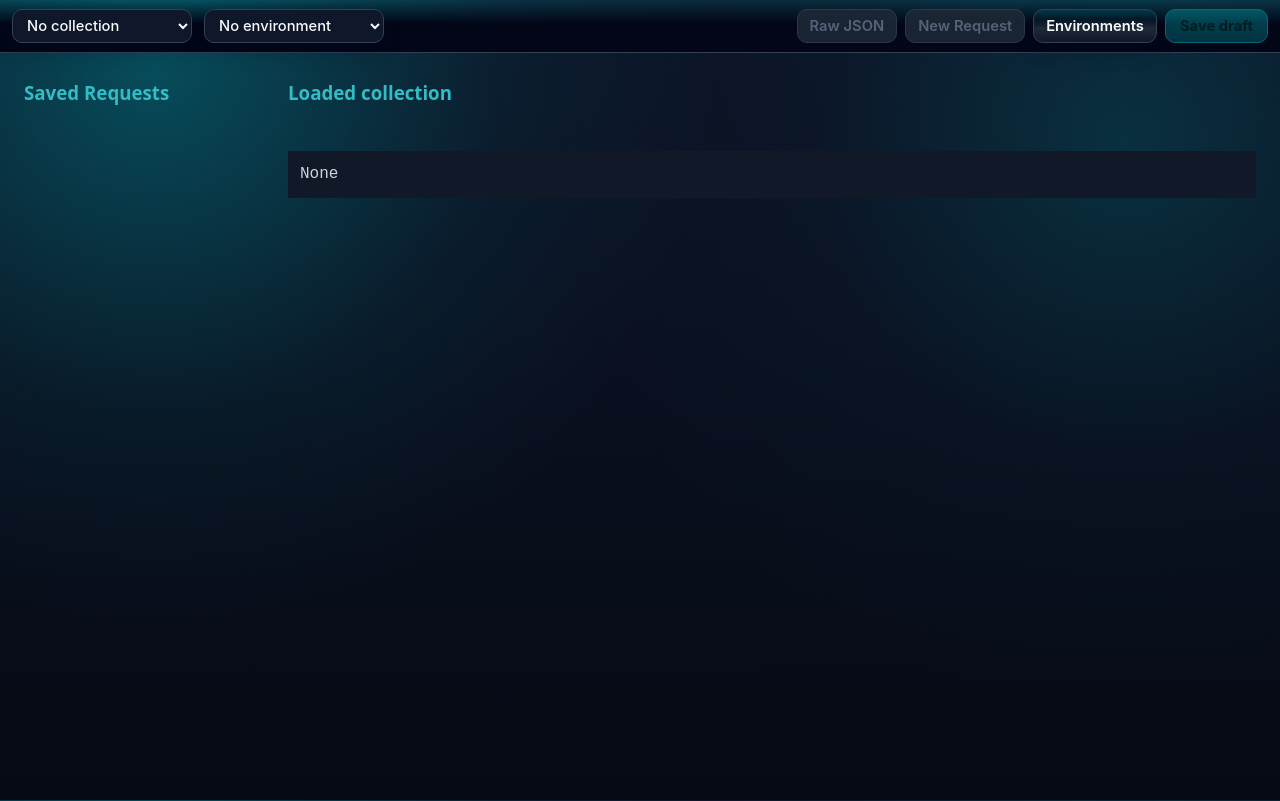
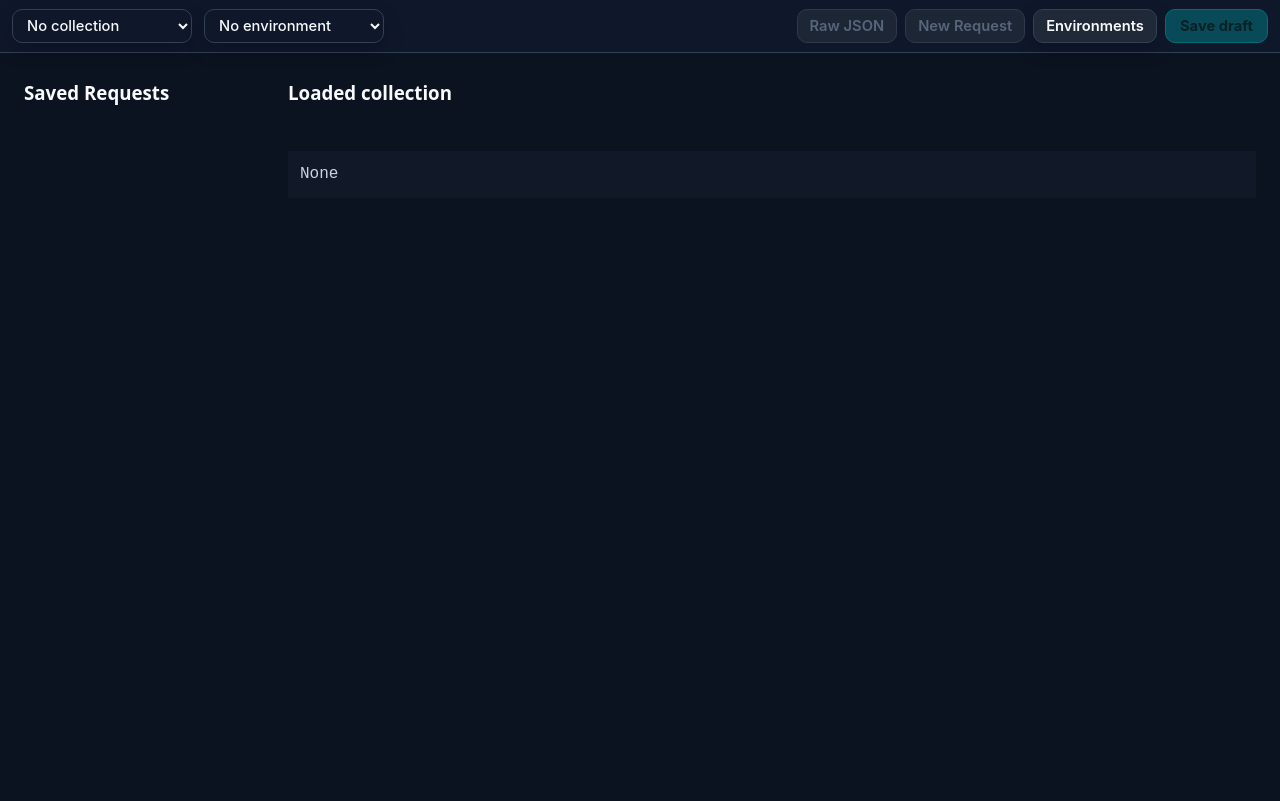
Before and after one commit to GuerL/bifrost, a React (Vite) app: page / in a window 1280 px wide. Built offline with nearby package versions, Linux system fonts and the light colour scheme.

Commit message:
Css removing gradient to make it more corporate

```diff
--- a/src/App.css
+++ b/src/App.css
@@ -5,15 +5,12 @@
   --pg-primary-ink: #032325;
   --pg-primary-rgb: 0, 157, 166;
 
-  --pg-bg-main:
-    radial-gradient(circle at 12% 8%, rgba(var(--pg-primary-rgb), 0.42) 0%, rgba(var(--pg-primary-rgb), 0.08) 26%, transparent 42%),
-    radial-gradient(circle at 88% 18%, rgba(var(--pg-primary-rgb), 0.22) 0%, rgba(var(--pg-primary-rgb), 0.03) 24%, transparent 44%),
-    linear-gradient(180deg, #0c1326 0%, #0a1020 42%, #060a14 100%);
+  --pg-bg-main: #0b1220;
   --pg-surface-0: #0f172a;
   --pg-surface-1: #111827;
   --pg-surface-2: #1f2937;
-  --pg-surface-gradient: linear-gradient(180deg, rgba(var(--pg-primary-rgb), 0.16) 0%, rgba(var(--pg-primary-rgb), 0.06) 28%, var(--pg-surface-2) 58%, var(--pg-surface-1) 100%);
-  --pg-surface-soft: linear-gradient(180deg, rgba(var(--pg-primary-rgb), 0.24) 0%, #13233f 42%, #0f172a 100%);
+  --pg-surface-gradient: var(--pg-surface-2);
+  --pg-surface-soft: #162033;
 
   --pg-border: #334155;
   --pg-border-muted: #475569;
@@ -67,18 +64,18 @@ body {
 }
 
 *::-webkit-scrollbar-thumb {
-  background: linear-gradient(180deg, var(--pg-primary-soft) 0%, var(--pg-primary) 100%);
+  background: var(--pg-primary);
   border-radius: 999px;
   border: 2px solid rgba(11, 18, 32, 0.85);
   min-height: 26px;
 }
 
 *::-webkit-scrollbar-thumb:hover {
-  background: linear-gradient(180deg, var(--pg-scrollbar-thumb-hover) 0%, var(--pg-primary) 100%);
+  background: var(--pg-scrollbar-thumb-hover);
 }
 
 *::-webkit-scrollbar-thumb:active {
-  background: linear-gradient(180deg, var(--pg-primary) 0%, var(--pg-primary-strong) 100%);
+  background: var(--pg-scrollbar-thumb-active);
 }
 
 *::-webkit-scrollbar-corner {
@@ -138,7 +135,7 @@ button:focus-visible {
 
 h2,
 h3 {
-  color: var(--pg-primary-soft);
+  color: var(--pg-text);
 }
 
 .variable-input-field::placeholder {
--- a/src/App.tsx
+++ b/src/App.tsx
@@ -1640,9 +1640,7 @@ function primaryButtonStyle(disabled: boolean): React.CSSProperties {
         padding: "0 14px",
         borderRadius: 10,
         border: "1px solid var(--pg-primary-strong)",
-        background: disabled
-            ? "linear-gradient(180deg, rgba(var(--pg-primary-rgb), 0.5) 0%, rgba(var(--pg-primary-rgb), 0.35) 100%)"
-            : "linear-gradient(180deg, var(--pg-primary-soft) 0%, var(--pg-primary) 100%)",
+        background: disabled ? "rgba(var(--pg-primary-rgb), 0.45)" : "var(--pg-primary)",
         color: "var(--pg-primary-ink)",
         cursor: disabled ? "not-allowed" : "pointer",
         fontWeight: 700,
@@ -1656,9 +1654,7 @@ function dangerButtonStyle(disabled: boolean): React.CSSProperties {
         padding: "0 14px",
         borderRadius: 10,
         border: "1px solid var(--pg-danger)",
-        background: disabled
-            ? "var(--pg-danger-dark)"
-            : "linear-gradient(180deg, var(--pg-danger) 0%, var(--pg-danger-strong) 100%)",
+        background: disabled ? "var(--pg-danger-dark)" : "var(--pg-danger)",
         color: "var(--pg-text)",
         cursor: disabled ? "not-allowed" : "pointer",
         fontWeight: 600,
@@ -1685,9 +1681,7 @@ function requestListItemStyle(active: boolean, hasLocalDraft: boolean): React.CS
             : hasLocalDraft
                 ? "var(--pg-primary-soft)"
                 : "var(--pg-border)",
-        background: active
-            ? "linear-gradient(180deg, var(--pg-primary-soft) 0%, var(--pg-primary) 100%)"
-            : "var(--pg-surface-gradient)",
+        background: active ? "var(--pg-primary)" : "var(--pg-surface-gradient)",
         boxShadow: active ? "0 12px 24px rgba(var(--pg-primary-rgb), 0.35)" : "none",
         color: active ? "var(--pg-primary-ink)" : "var(--pg-text)",
         fontWeight: active ? 700 : 500,
@@ -1698,9 +1692,7 @@ function editorTabStyle(active: boolean): React.CSSProperties {
     return {
         ...buttonStyle(false),
         borderColor: active ? "var(--pg-primary)" : "var(--pg-border)",
-        background: active
-            ? "linear-gradient(180deg, var(--pg-primary-soft) 0%, var(--pg-primary) 100%)"
-            : "var(--pg-surface-gradient)",
+        background: active ? "var(--pg-primary)" : "var(--pg-surface-gradient)",
         color: active ? "var(--pg-primary-ink)" : "var(--pg-text)",
     };
 }
@@ -1712,9 +1704,7 @@ function draftTabContainerStyle(active: boolean): React.CSSProperties {
         borderRadius: 10,
         overflow: "hidden",
         border: active ? "1px solid var(--pg-primary)" : "1px solid var(--pg-border)",
-        background: active
-            ? "linear-gradient(180deg, var(--pg-primary-soft) 0%, var(--pg-primary) 100%)"
-            : "var(--pg-surface-gradient)",
+        background: active ? "var(--pg-primary)" : "var(--pg-surface-gradient)",
         minWidth: 200,
         boxShadow: active ? "0 12px 24px rgba(var(--pg-primary-rgb), 0.35)" : "none",
     };
@@ -1761,7 +1751,6 @@ function editorPanelStyle(height: number | string, minHeight = 220): React.CSSPr
         overflow: "hidden",
         border: "1px solid var(--pg-border)",
         boxShadow: "inset 0 0 0 1px var(--pg-surface-0), 0 14px 28px rgba(2, 6, 23, 0.35)",
-        background:
-            "linear-gradient(180deg, rgba(var(--pg-primary-rgb), 0.12) 0%, var(--pg-editor-deep) 100%)",
+        background: "var(--pg-editor-deep)",
     };
 }
--- a/src/TopBar.tsx
+++ b/src/TopBar.tsx
@@ -65,8 +65,7 @@ export default function TopBar({
                 paddingLeft: isMacOS ? 88 : 12, // space for macOS traffic lights
                 paddingRight: 12,
                 borderBottom: "1px solid var(--pg-border)",
-                background:
-                    "linear-gradient(180deg, rgba(var(--pg-primary-rgb), 0.16) 0%, rgba(2,6,23,0.98) 45%, rgba(2,6,23,0.98) 100%)",
+                background: "var(--pg-surface-0)",
                 userSelect: "none",
                 flexShrink: 0,
             }}
@@ -190,9 +189,7 @@ function primaryButtonStyle(disabled: boolean): React.CSSProperties {
         padding: "0 14px",
         borderRadius: 10,
         border: "1px solid var(--pg-primary-strong)",
-        background: disabled
-            ? "linear-gradient(180deg, rgba(var(--pg-primary-rgb), 0.5) 0%, rgba(var(--pg-primary-rgb), 0.35) 100%)"
-            : "linear-gradient(180deg, var(--pg-primary-soft) 0%, var(--pg-primary) 100%)",
+        background: disabled ? "rgba(var(--pg-primary-rgb), 0.45)" : "var(--pg-primary)",
         color: "var(--pg-primary-ink)",
         cursor: disabled ? "not-allowed" : "pointer",
         fontWeight: 700,
```
